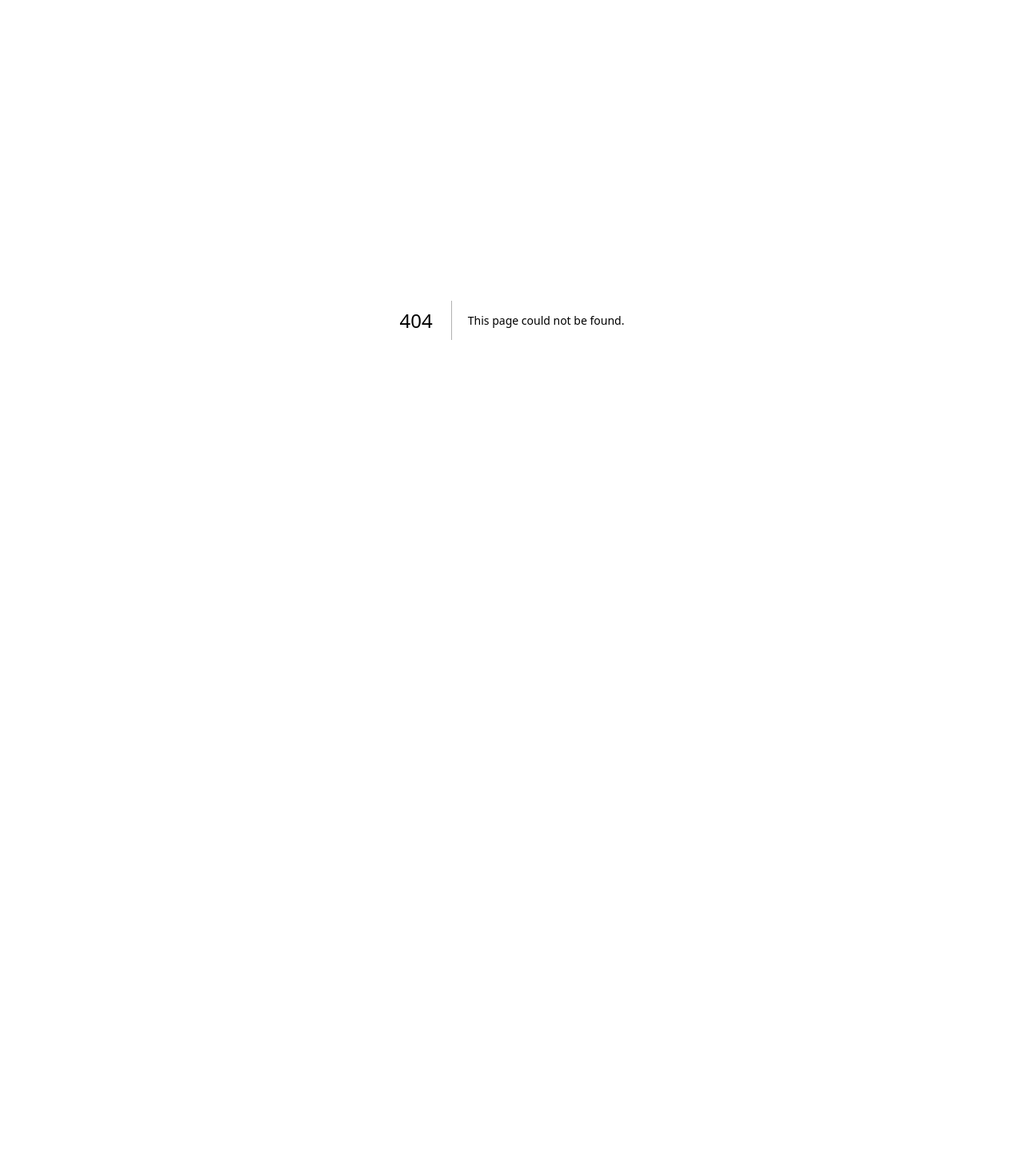
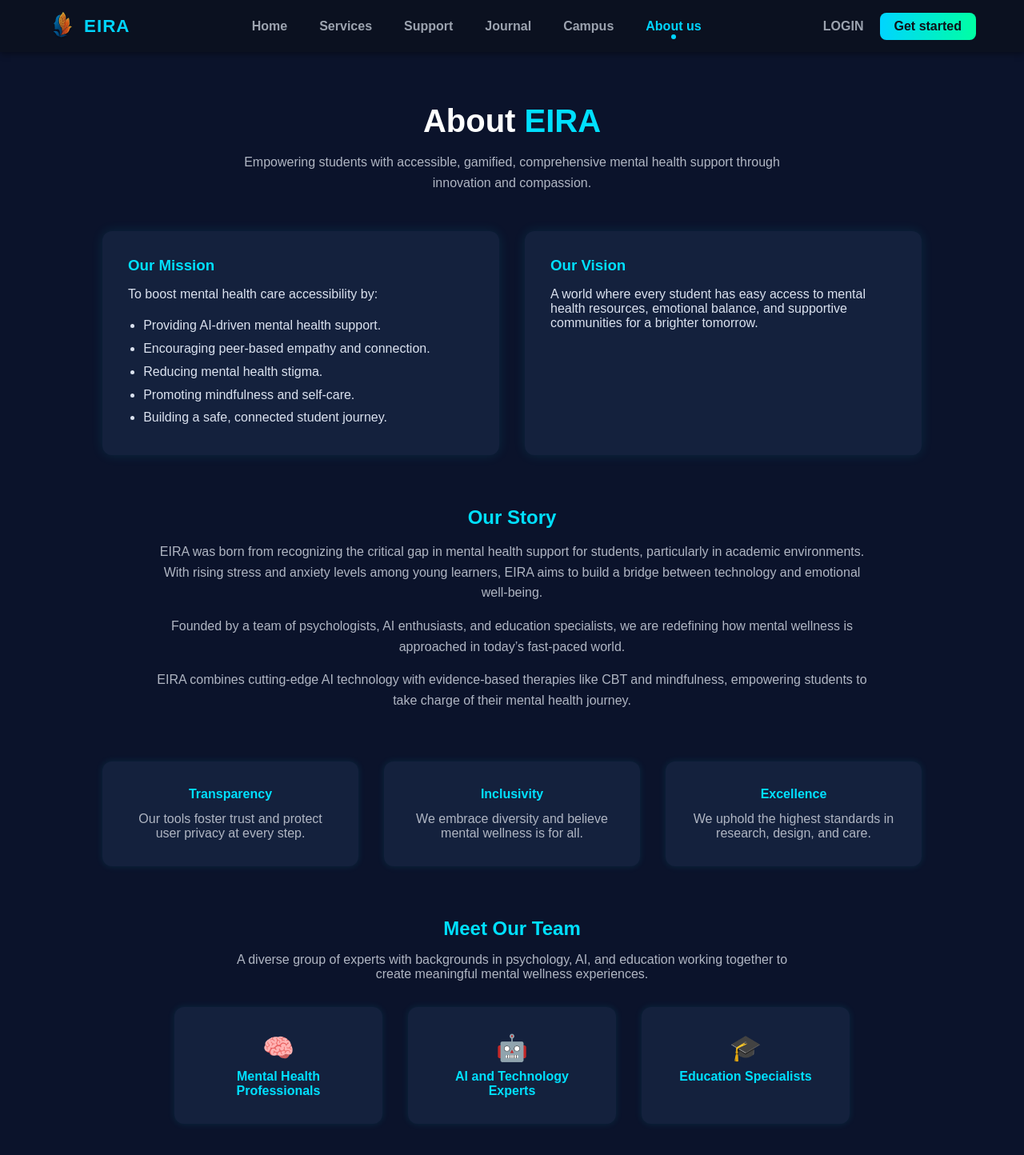
Before and after one commit to kushrathore355/MentalHealthapp, a Next.js app: page /about in a window 1280 px wide. Before the commit this address had no page. Shown: the top 1444 px of the page at 80% size. Before the commit the page ends 800 px from the top, so only its background shows below. Built offline with nearby package versions, Linux system fonts and the light colour scheme.

Commit message:
about us Signed-off-by: kushrathore <kush@cloudshope.com>

```diff
--- /dev/null
+++ b/app/about/about.module.css
@@ -0,0 +1,144 @@
+.aboutSection {
+  background-color: #0b132b;
+  color: #ffffff;
+  padding: 4rem 10%;
+  font-family: 'Poppins', sans-serif;
+}
+
+.header {
+  text-align: center;
+  margin-bottom: 3rem;
+}
+
+.header h1 {
+  font-size: 2.5rem;
+  font-weight: 700;
+}
+
+.highlight {
+  color: #00e0ff;
+}
+
+.header p {
+  color: #b0b6c3;
+  margin-top: 1rem;
+  max-width: 700px;
+  margin-left: auto;
+  margin-right: auto;
+  line-height: 1.6;
+}
+
+.missionVision {
+  display: flex;
+  flex-wrap: wrap;
+  gap: 2rem;
+  justify-content: center;
+}
+
+.card {
+  background-color: #14213d;
+  border-radius: 12px;
+  padding: 2rem;
+  flex: 1 1 300px;
+  color: #dbe2ef;
+  box-shadow: 0 0 15px rgba(0, 224, 255, 0.1);
+}
+
+.card h3 {
+  color: #00e0ff;
+  margin-bottom: 1rem;
+}
+
+.card ul {
+  margin-top: 1rem;
+  padding-left: 1.2rem;
+  line-height: 1.8;
+}
+
+.storySection {
+  text-align: center;
+  margin-top: 4rem;
+  max-width: 900px;
+  margin-left: auto;
+  margin-right: auto;
+}
+
+.storySection h2 {
+  color: #00e0ff;
+  margin-bottom: 1rem;
+}
+
+.storySection p {
+  color: #b0b6c3;
+  margin-bottom: 1rem;
+  line-height: 1.6;
+}
+
+.valuesSection {
+  display: flex;
+  flex-wrap: wrap;
+  justify-content: center;
+  gap: 2rem;
+  margin-top: 4rem;
+}
+
+.valueCard {
+  background-color: #14213d;
+  border-radius: 12px;
+  padding: 2rem;
+  flex: 1 1 250px;
+  text-align: center;
+  box-shadow: 0 0 10px rgba(0, 224, 255, 0.1);
+}
+
+.valueCard h4 {
+  color: #00e0ff;
+  margin-bottom: 0.8rem;
+}
+
+.valueCard p {
+  color: #b0b6c3;
+}
+
+.teamSection {
+  text-align: center;
+  margin-top: 4rem;
+}
+
+.teamSection h2 {
+  color: #00e0ff;
+  margin-bottom: 1rem;
+}
+
+.teamSection p {
+  color: #b0b6c3;
+  margin-bottom: 2rem;
+  max-width: 700px;
+  margin-left: auto;
+  margin-right: auto;
+}
+
+.teamCards {
+  display: flex;
+  justify-content: center;
+  gap: 2rem;
+  flex-wrap: wrap;
+}
+
+.teamCard {
+  background-color: #14213d;
+  border-radius: 12px;
+  padding: 2rem;
+  width: 260px;
+  text-align: center;
+  box-shadow: 0 0 10px rgba(0, 224, 255, 0.1);
+}
+
+.icon {
+  font-size: 2rem;
+  margin-bottom: 0.5rem;
+}
+
+.teamCard h4 {
+  color: #00e0ff;
+}
--- /dev/null
+++ b/app/about/page.js
@@ -0,0 +1,111 @@
+"use client";
+import styles from "./about.module.css";
+import Navbar from "../components/Navbar/page";
+
+export default function About() {
+  return (
+    <>
+      <Navbar />
+      <section className={styles.aboutSection}>
+        {/* Header */}
+        <div className={styles.header}>
+          <h1>
+            About <span className={styles.highlight}>EIRA</span>
+          </h1>
+          <p>
+            Empowering students with accessible, gamified, comprehensive mental
+            health support through innovation and compassion.
+          </p>
+        </div>
+
+        {/* Mission & Vision */}
+        <div className={styles.missionVision}>
+          <div className={styles.card}>
+            <h3>Our Mission</h3>
+            <p>
+              To boost mental health care accessibility by:
+            </p>
+            <ul>
+              <li>Providing AI-driven mental health support.</li>
+              <li>Encouraging peer-based empathy and connection.</li>
+              <li>Reducing mental health stigma.</li>
+              <li>Promoting mindfulness and self-care.</li>
+              <li>Building a safe, connected student journey.</li>
+            </ul>
+          </div>
+
+          <div className={styles.card}>
+            <h3>Our Vision</h3>
+            <p>
+              A world where every student has easy access to mental health
+              resources, emotional balance, and supportive communities for a
+              brighter tomorrow.
+            </p>
+          </div>
+        </div>
+
+        {/* Story */}
+        <div className={styles.storySection}>
+          <h2>Our Story</h2>
+          <p>
+            EIRA was born from recognizing the critical gap in mental health
+            support for students, particularly in academic environments. With
+            rising stress and anxiety levels among young learners, EIRA aims to
+            build a bridge between technology and emotional well-being.
+          </p>
+          <p>
+            Founded by a team of psychologists, AI enthusiasts, and education
+            specialists, we are redefining how mental wellness is approached in
+            today’s fast-paced world.
+          </p>
+          <p>
+            EIRA combines cutting-edge AI technology with evidence-based
+            therapies like CBT and mindfulness, empowering students to take
+            charge of their mental health journey.
+          </p>
+        </div>
+
+        {/* Core Values */}
+        <div className={styles.valuesSection}>
+          <div className={styles.valueCard}>
+            <h4>Transparency</h4>
+            <p>Our tools foster trust and protect user privacy at every step.</p>
+          </div>
+          <div className={styles.valueCard}>
+            <h4>Inclusivity</h4>
+            <p>We embrace diversity and believe mental wellness is for all.</p>
+          </div>
+          <div className={styles.valueCard}>
+            <h4>Excellence</h4>
+            <p>We uphold the highest standards in research, design, and care.</p>
+          </div>
+        </div>
+
+        {/* Meet Our Team */}
+        <div className={styles.teamSection}>
+          <h2>Meet Our Team</h2>
+          <p>
+            A diverse group of experts with backgrounds in psychology, AI, and
+            education working together to create meaningful mental wellness
+            experiences.
+          </p>
+
+          <div className={styles.teamCards}>
+            <div className={styles.teamCard}>
+              <div className={styles.icon}>🧠</div>
+              <h4>Mental Health Professionals</h4>
+            </div>
+            <div className={styles.teamCard}>
+              <div className={styles.icon}>🤖</div>
+              <h4>AI and Technology Experts</h4>
+            </div>
+            <div className={styles.teamCard}>
+              <div className={styles.icon}>🎓</div>
+              <h4>Education Specialists</h4>
+            </div>
+          </div>
+        </div>
+      </section>
+    </>
+  );
+}
```
